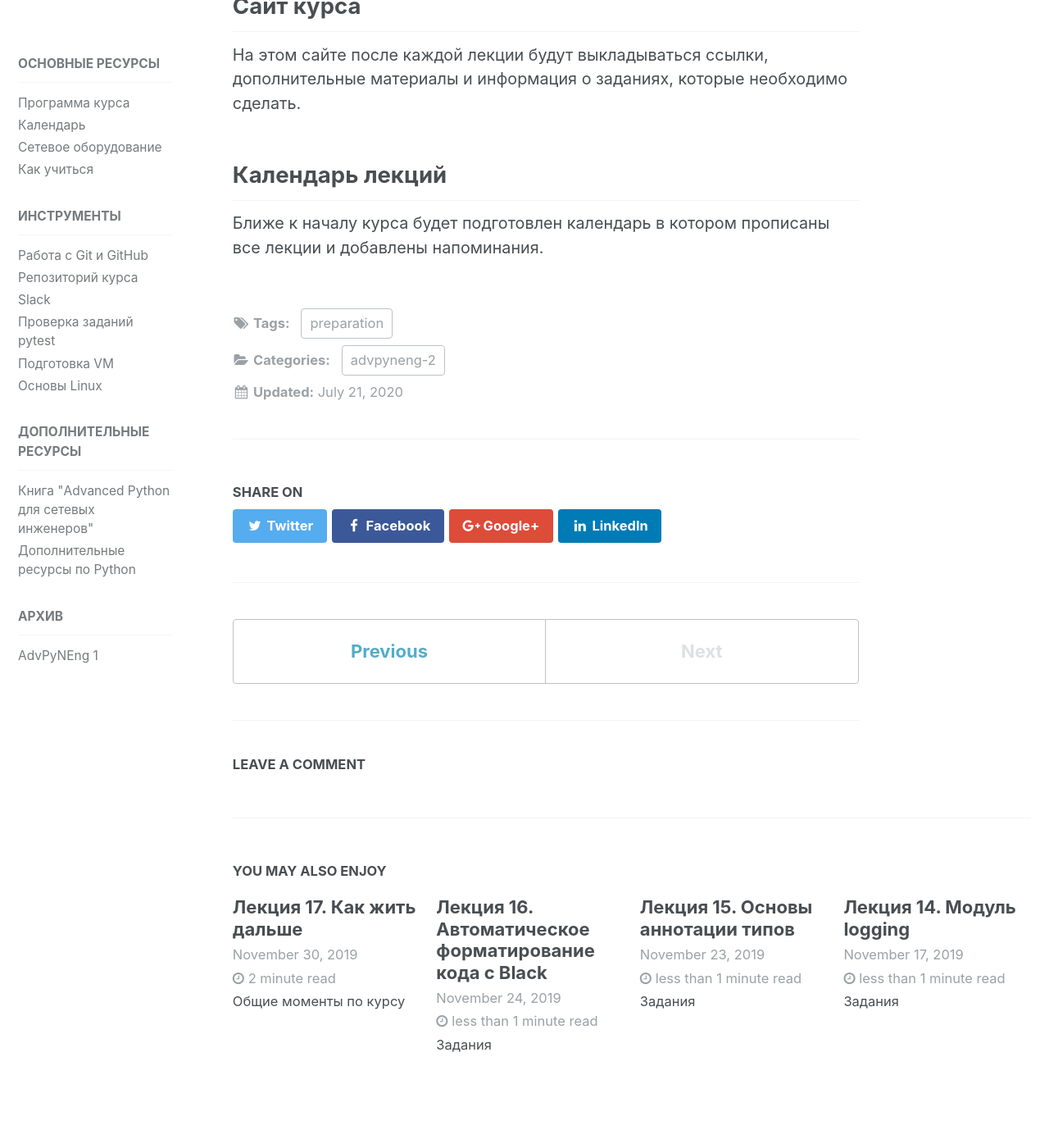
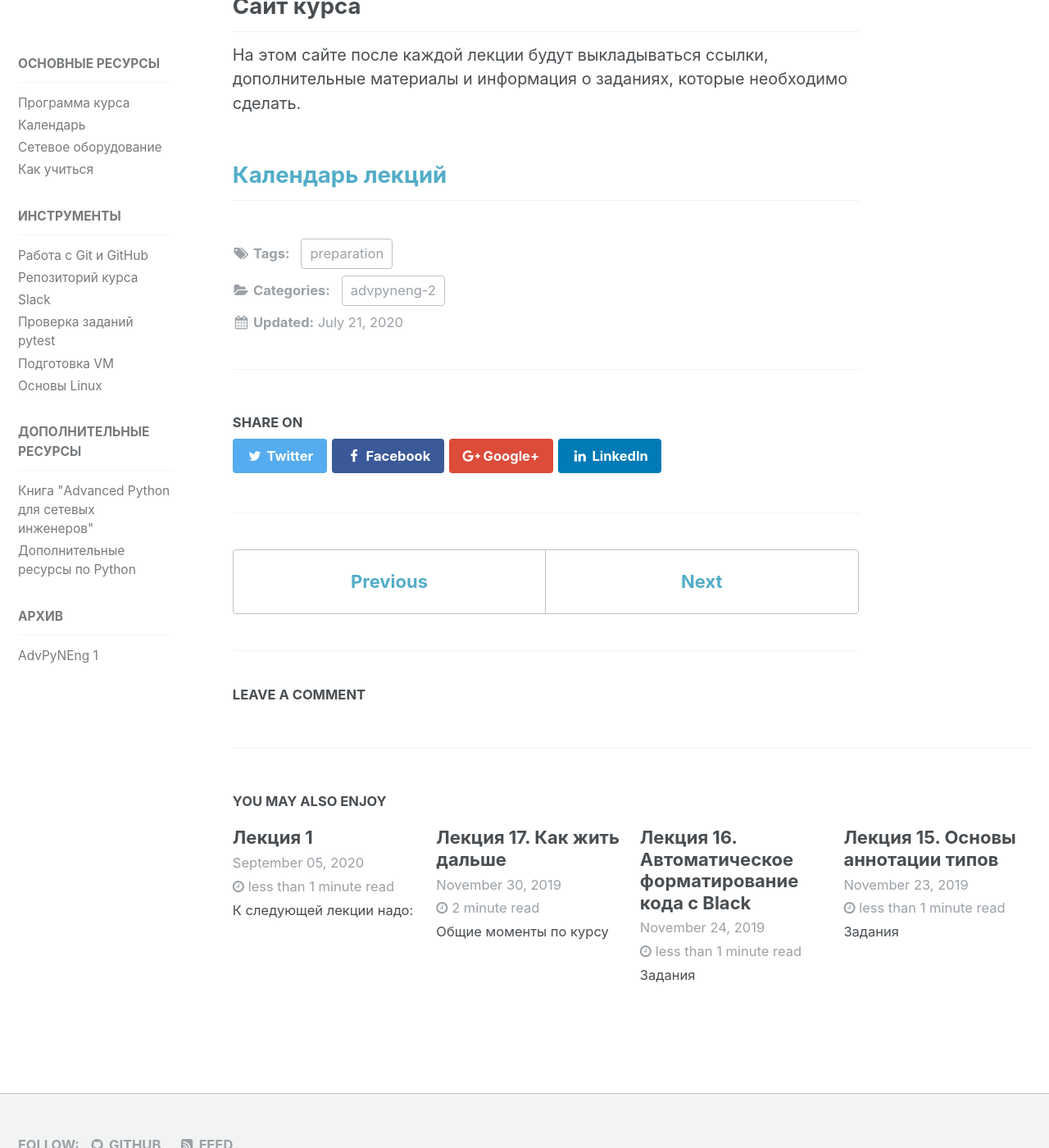
Before and after one commit to advpyneng/advpyneng.github.io, a Jekyll site: the page built from _posts/advpyneng2/2020-07-21-preparation.md, in a window 1280 px wide and 1400 px high, scrolled down 1927 px. Shown: the whole window at 82% size. Built offline with Jekyll 4.4.1, drawn with Linux system fonts in a browser that asks for light colours; comment, search, counter and statistics services are not loaded.

```diff
--- a/_posts/advpyneng2/2020-07-21-preparation.md
+++ b/_posts/advpyneng2/2020-07-21-preparation.md
@@ -55,6 +55,4 @@ category:
 На этом сайте после каждой лекции будут выкладываться ссылки, дополнительные материалы и информация о заданиях, которые необходимо сделать.
 
 
-## Календарь лекций
-
-Ближе к началу курса будет подготовлен календарь в котором прописаны все лекции и добавлены напоминания.
+## [Календарь лекций](https://advpyneng.github.io/calendar/)
```
Also changed, not shown: _posts/advpyneng2/2020-09-05-lecture-1.md (added, +30 -0 lines).
